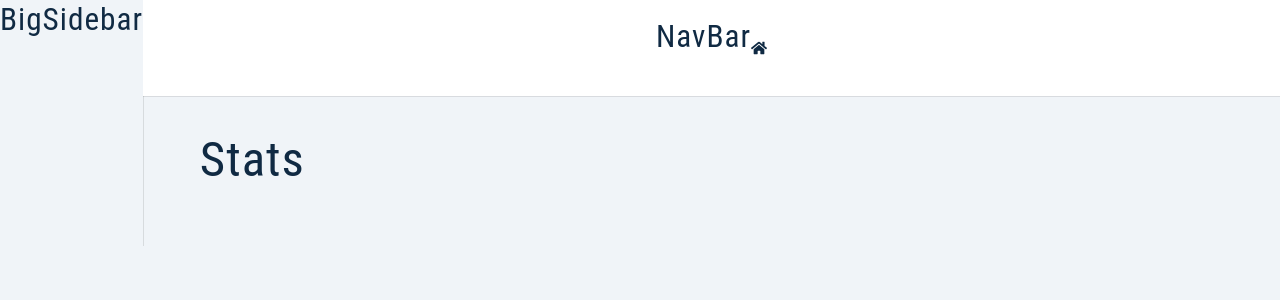
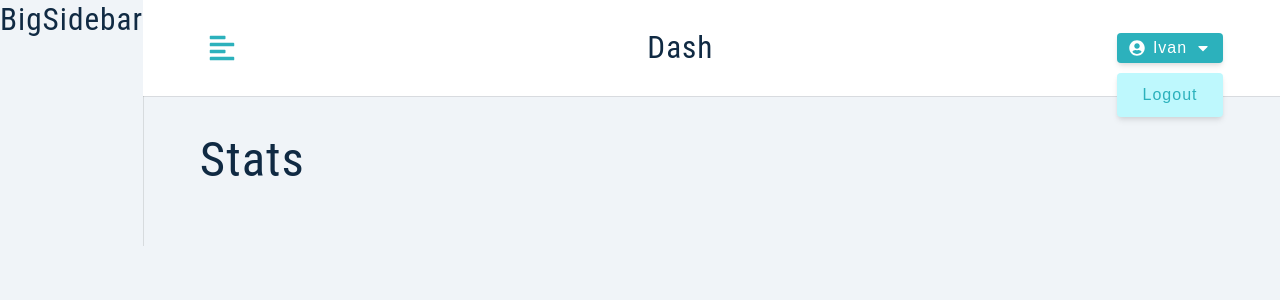
Before and after one commit to outstandingly64/vocation-village, a React (Create React App) app: page / in a window 1280 px wide. Shown: the top 300 px of the page. Built offline with nearby package versions, Linux system fonts and the light colour scheme; sample sign-in values are in the browser's storage.

Commit message:
nav bar initial structure setup

```diff
--- a/src/assets/wrappers/Navbar.js
+++ b/src/assets/wrappers/Navbar.js
@@ -9,7 +9,7 @@
   .logo {
     display: flex;
     align-items: center;
-    width: 100px;
+    width: 250px;
   }
   .nav-center {
     display: flex;
--- a/src/components/NavBar.js
+++ b/src/components/NavBar.js
@@ -1,11 +1,44 @@
 import Wrapper from "../assets/wrappers/Navbar";
-import { FaHome } from "react-icons/fa";
+import { FaAlignLeft, FaCaretDown, FaUserCircle } from "react-icons/fa";
+import Logo from "./Logo";
+import { useAppContext } from "../context/appContext";
 
 const NavBar = () => {
   return (
     <Wrapper>
-      <h3>NavBar</h3>
-      <FaHome />
+      <div className="nav-center">
+        <button
+          type="button"
+          className="toggle-btn"
+          onClick={() => console.log("sidebar toggle")}
+        >
+          <FaAlignLeft />
+        </button>
+        <div>
+          <Logo />
+          <h3 className="logo-text">Dash</h3>
+        </div>
+        <div className="btn-container">
+          <button
+            type="button"
+            className="btn"
+            onClick={() => console.log("dropdown toggle")}
+          >
+            <FaUserCircle />
+            Ivan
+            <FaCaretDown />
+          </button>
+          <div className="dropdown show-dropdown">
+            <button
+              type="button"
+              className="dropdown-btn"
+              onClick={() => console.log("logout")}
+            >
+              Logout
+            </button>
+          </div>
+        </div>
+      </div>
     </Wrapper>
   );
 };
```
